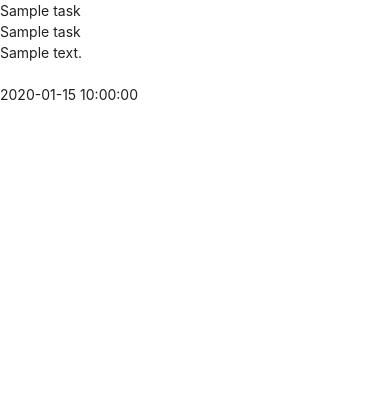
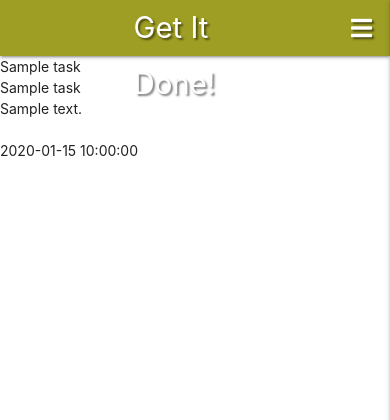
Before and after one commit to loosenthedark/CI_DCD-task-manager-flask-mini-project, a Flask app: page / in a window 390 px wide. Shown: the top 420 px of the page. Run offline with Flask 2, Linux system fonts and the light colour scheme; a database or web service that is not in the repository returns one stand-in record (values such as "Sample title"); some libraries are stand-ins or nearby versions.

Commit message:
Add Materialize navbar andmobile sidenav

```diff
--- a/static/css/style.css
+++ b/static/css/style.css
@@ -0,0 +1,19 @@
+/* Reusable utility classes */
+
+.text-shadow {
+    text-shadow: 2px 2px 2px rgba(0, 0, 0, 0.5);
+}
+
+/* Navbar */
+
+.sidenav li>h4 {
+    padding: 0 32px;
+}
+
+nav .brand-logo {
+    margin: 0 18px;
+}
+
+nav .hide-on-med-and-down {
+    margin: 0 3px 0 18px;
+}
--- a/static/js/script.js
+++ b/static/js/script.js
@@ -0,0 +1,3 @@
+$(document).ready(function(){
+    $('.sidenav').sidenav({edge:'right'});
+  });
--- a/templates/base.html
+++ b/templates/base.html
@@ -14,12 +14,42 @@
 <link rel="stylesheet" href="{{ url_for('static', filename='css/style.css') }}">
 {% block styles %}
 {% endblock %}
-<title>Task Manager</title>
+<title>Get It Done! | Task Manager app</title>
 </head>
 <body>
 
-{% block content %}
-{% endblock %}
+    <header>
+        <!-- Main (top) navbar -->
+        <nav class="nav-extended lime darken-3 text-shadow">
+            <div class="nav-wrapper">
+                <a href="{{ url_for('get_tasks') }}" class="brand-logo">Get It Done!</a>
+                <a href="#" data-target="mobile-demo" class="sidenav-trigger right"><i class="fas fa-bars"></i></a>
+                <ul class="right hide-on-med-and-down">
+                    <li><a href="{{ url_for('get_tasks') }}">Home</a></li>
+                    <li><a href="#">Profile</a></li>
+                    <li><a href="#">New Task</a></li>
+                    <li><a href="#">Manage Categories</a></li>
+                    <li><a href="#">Log out</a></li>
+                    <li><a href="#">Log in</a></li>
+                    <li><a href="#">Register</a></li>
+                </ul>
+            </div>
+        </nav>
+        <!-- Mobile (side) navbar -->
+        <ul class="sidenav" id="mobile-demo">
+            <li><h4 class="lime-text text-darken-3">Get It Done!</h4></li>
+            <li><a href="{{ url_for('get_tasks') }}">Home</a></li>
+            <li><a href="#">Profile</a></li>
+            <li><a href="#">New Task</a></li>
+            <li><a href="#">Manage Categories</a></li>
+            <li><a href="#">Log out</a></li>
+            <li><a href="#">Log in</a></li>
+            <li><a href="#">Register</a></li>
+        </ul>
+    </header>
+
+    {% block content %}
+    {% endblock %}
 
     <script src="https://code.jquery.com/jquery-3.5.1.min.js"
          integrity="sha256-9/aliU8dGd2tb6OSsuzixeV4y/faTqgFtohetphbbj0=" crossorigin="anonymous"></script>
```
